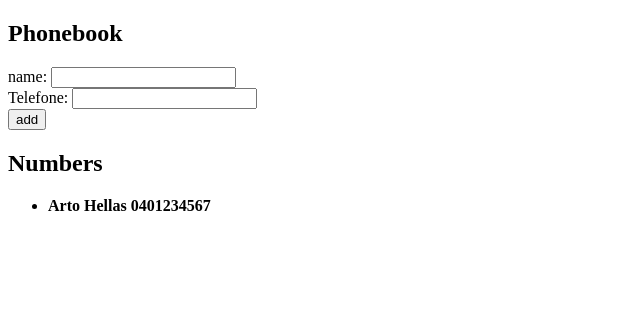
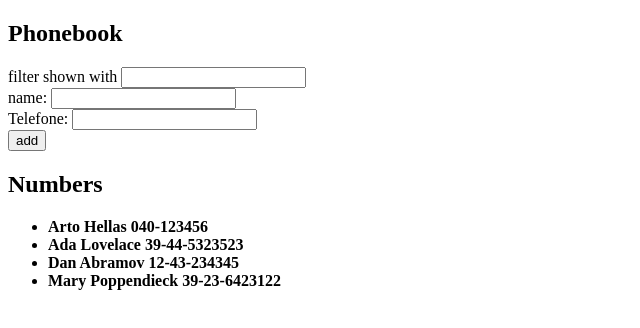
Before and after one commit to CMP2007/Fullstack-Open-course-part-2, a React (Vite) app in the folder phonebook/: page / in a window 1280 px wide. Shown: the top 328 px of the page, without its empty margins (0-640 px from the left). Built offline with nearby package versions, Linux system fonts and the light colour scheme.

Commit message:
exercise 2.9

```diff
--- a/phonebook/src/App.jsx
+++ b/phonebook/src/App.jsx
@@ -1,25 +1,41 @@
+const List = ({all, filter})=>{
+  if (!filter) {
+   return(
+    all.map(person => <li key={person.id}><b>{person.name} {person.number}</b></li>)
+   )
+  }
+  else{
+   return(
+    filter.map(person => <li key={person.id}><b>{person.name} {person.number}</b></li>)
+   )
+  }
+}
+
+
 import { useState } from 'react'
 
 const App = () => {
   const [persons, setPersons] = useState([
-    { name: 'Arto Hellas',
-      telefone: "0401234567"
-     },
+    { name: 'Arto Hellas', number: '040-123456', id: 1 },
+    { name: 'Ada Lovelace', number: '39-44-5323523', id: 2 },
+    { name: 'Dan Abramov', number: '12-43-234345', id: 3 },
+    { name: 'Mary Poppendieck', number: '39-23-6423122', id: 4 }
   ])
   const [newName, setNewName] = useState('')
   const [newNumber, setNewNumber] = useState('')
+  const [newSearch, setNewSearch] = useState('')
+  const [personFilter, setPersonFilter] = useState('')
 
   const hanSubmit = (e)=> {
     e.preventDefault();
     const checkName = persons.findIndex(person =>person.name === newName)
     console.log("name findIndex = ",checkName);
 
-  const checkNumber = persons.findIndex(person =>person.telefone === newNumber)
+    const checkNumber = persons.findIndex(person =>person.number === newNumber)
     console.log("number findIndex = ",checkNumber);
 
-
     if (checkName === -1 && checkNumber === -1) {
-    const objName = {name: newName, telefone: newNumber}
+      const objName = {name: newName, number: newNumber, id: persons.length +1}
       setPersons(persons.concat(objName))
       setNewName("")
       setNewNumber("")
@@ -46,9 +62,28 @@
     setNewNumber(e.target.value)
   }
 
+  const handleSearch = (e)=>{
+    console.log(e.target.value)
+    setNewSearch(e.target.value)
+    if (e.target.value) {
+      filter()
+    }
+    else{
+      setPersonFilter(null)
+    }
+  }
+
+  const filter = ()=>{
+    const tolowerSearch = newSearch.toLowerCase()
+    const filtered =persons.filter(person => person.name.toLowerCase().includes(tolowerSearch))
+    setPersonFilter(filtered)
+    console.log(filtered);
+  }
+
   return (
     <>
       <h2>Phonebook</h2>
+      filter shown with <input onChange={handleSearch} />
       <form onSubmit={hanSubmit}>
         <div>
           name: <input onChange={handleName} value={newName} required/>
@@ -62,7 +97,7 @@
       </form>
       <h2>Numbers</h2>
       <ul>
-        {persons.map(person => <li key={person.length}><b>{person.name} {person.telefone}</b></li>)}
+        <List all={persons} filter={personFilter} />
       </ul>
     </>
   )
```
Lines whose indentation alone changed are shown as unchanged.
